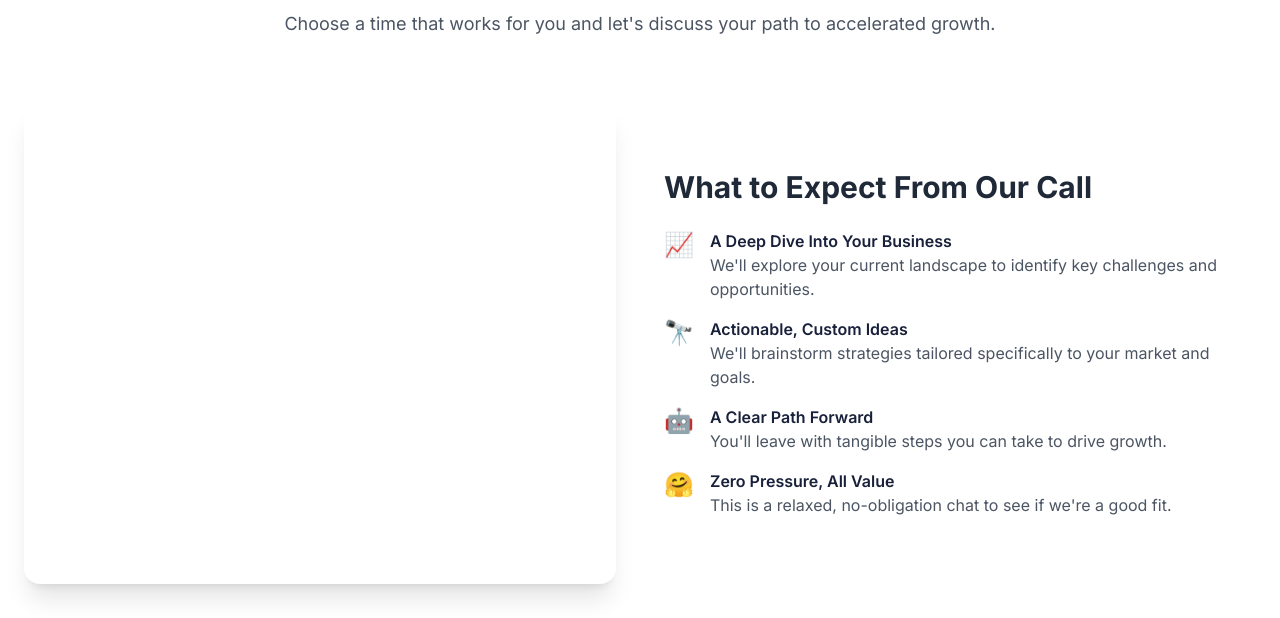
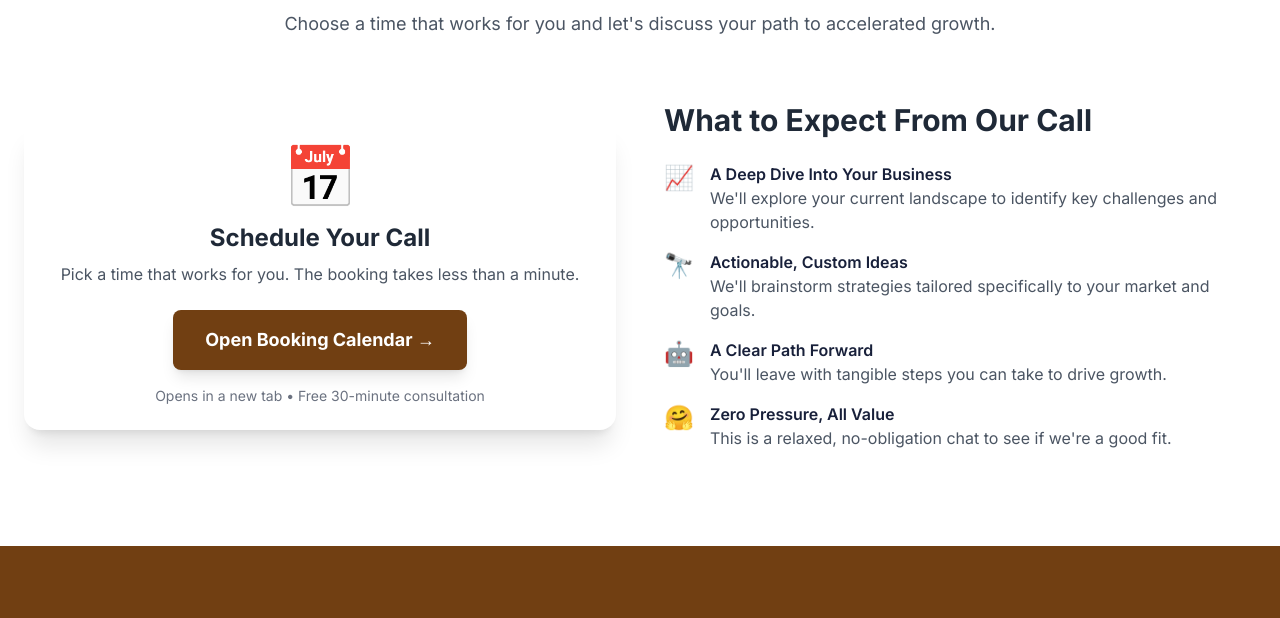
Before and after one commit to Cloesick/Saspire, a plain HTML site: page index.html in a window 1280 px wide. Shown: the part 6425-7043 px from the top of the page. Drawn offline with nearby package versions, Linux system fonts and the light colour scheme; a script that the page names is missing.

Commit message:
Fix Calendly - use link button instead of blocked iframe

```diff
--- a/index.html
+++ b/index.html
@@ -623,10 +623,16 @@
                     <p class="text-lg text-gray-600 mt-4">Choose a time that works for you and let's discuss your path to accelerated growth.</p>
                 </div>
                 <div class="grid md:grid-cols-2 gap-12 items-center">
-                    <div class="bg-white p-2 sm:p-4 rounded-2xl shadow-xl fade-in-up-on-scroll">
-                        <!-- Calendly inline widget -->
-                        <div class="calendly-inline-widget" data-url="https://calendly.com/saspire-nicolas?hide_gdpr_banner=1&primary_color=78350f" style="min-width:320px;height:450px;"></div>
-                        <script type="text/javascript" src="https://assets.calendly.com/assets/external/widget.js" async></script>
+                    <div class="bg-white p-6 rounded-2xl shadow-xl fade-in-up-on-scroll text-center">
+                        <div class="mb-6">
+                            <div class="text-6xl mb-4">📅</div>
+                            <h3 class="text-2xl font-bold text-gray-800 mb-2">Schedule Your Call</h3>
+                            <p class="text-gray-600">Pick a time that works for you. The booking takes less than a minute.</p>
+                        </div>
+                        <a href="https://calendly.com/saspire-nicolas" target="_blank" rel="noopener noreferrer" class="inline-block bg-yellow-900 text-white font-bold py-4 px-8 rounded-lg shadow-lg hover:bg-yellow-800 transform hover:scale-105 transition text-lg">
+                            Open Booking Calendar →
+                        </a>
+                        <p class="text-sm text-gray-500 mt-4">Opens in a new tab • Free 30-minute consultation</p>
                     </div>
                     <div class="fade-in-up-on-scroll">
                         <h3 class="text-3xl font-bold text-gray-800 mb-6">What to Expect From Our Call</h3>
```
